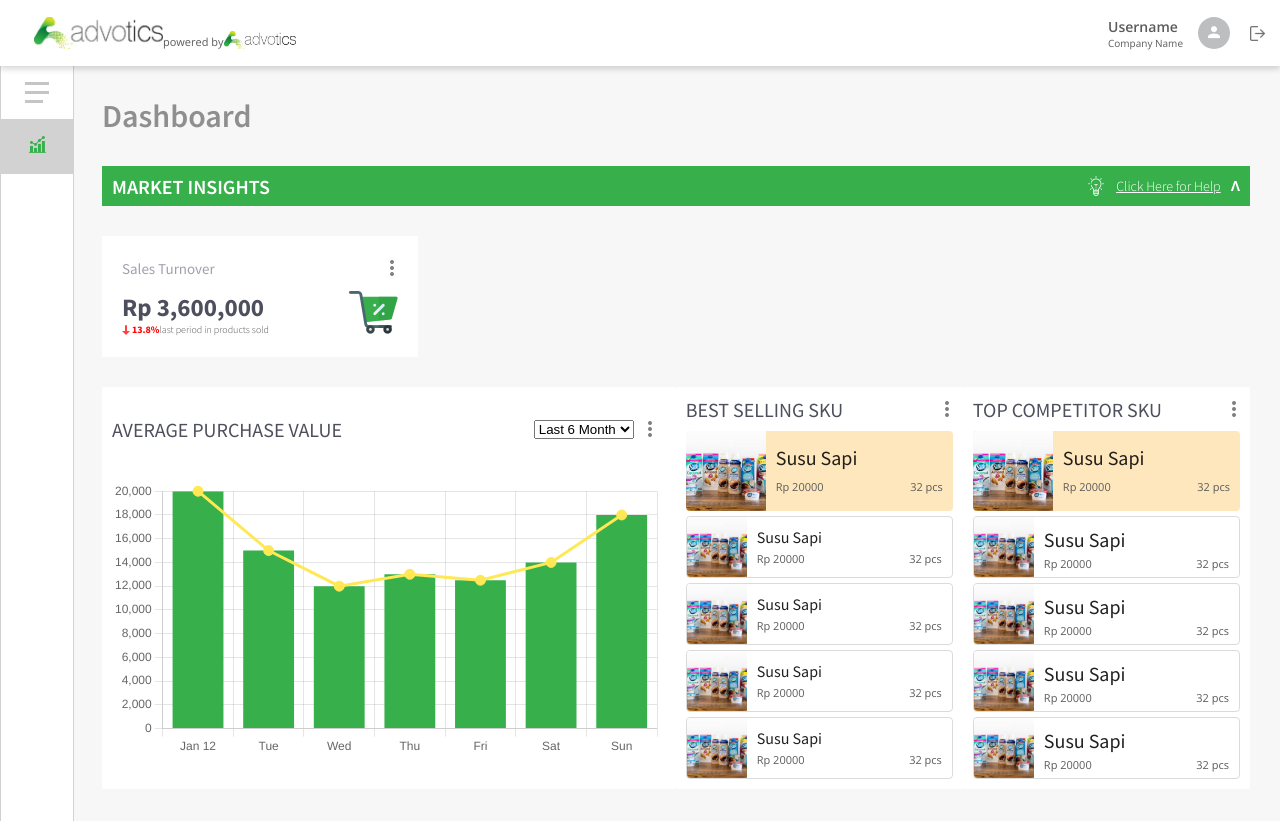
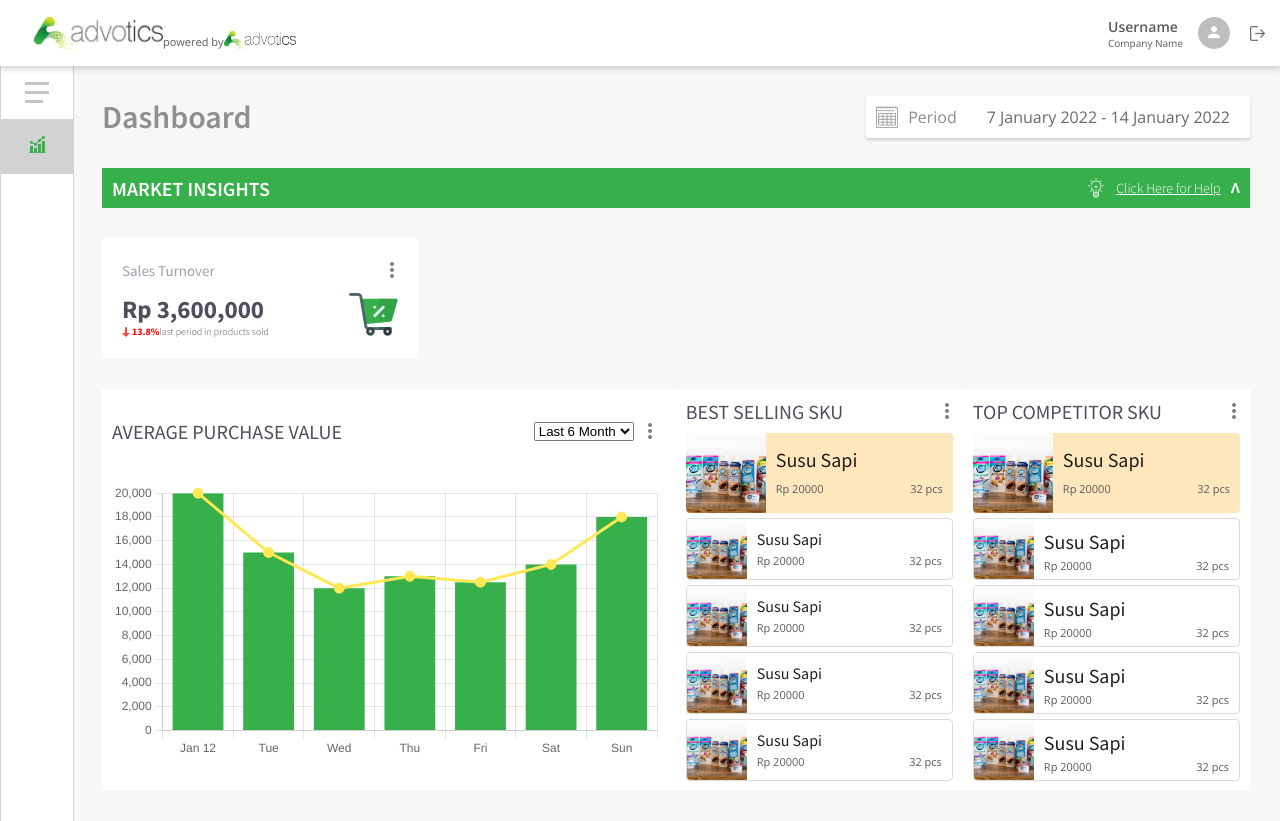
Before and after one commit to iqbalmnaufal/advotics-dashboard, a React (Create React App) app: page / in a window 1280 px wide. Built offline with nearby package versions, Linux system fonts and the light colour scheme.

Commit message:
add calender period

```diff
--- a/package.json
+++ b/package.json
@@ -7,8 +7,10 @@
     "@testing-library/react": "^12.1.2",
     "@testing-library/user-event": "^13.5.0",
     "chart.js": "^3.7.0",
+    "date-fns": "^2.28.0",
     "react": "^17.0.2",
     "react-chartjs-2": "^4.0.0",
+    "react-date-range": "^1.4.0",
     "react-dom": "^17.0.2",
     "react-scripts": "5.0.0",
     "web-vitals": "^2.1.3"
--- a/public/index.html
+++ b/public/index.html
@@ -5,10 +5,7 @@
     <link rel="icon" href="%PUBLIC_URL%/favicon.ico" />
     <meta name="viewport" content="width=device-width, initial-scale=1" />
     <meta name="theme-color" content="#000000" />
-    <meta
-      name="description"
-      content="Web site created using create-react-app"
-    />
+    <meta name="description" content="Web site created using create-react-app" />
     <link rel="apple-touch-icon" href="%PUBLIC_URL%/logo192.png" />
     <!--
       manifest.json provides metadata used when your web app is installed on a
@@ -28,6 +25,7 @@
   </head>
   <body>
     <noscript>You need to enable JavaScript to run this app.</noscript>
+    <div id="overlays"></div>
     <div id="root"></div>
     <!--
       This HTML file is a template.
--- a/src/components/Main/Main.js
+++ b/src/components/Main/Main.js
@@ -5,11 +5,15 @@ import classes from "./Main.module.css";
 import ChartContainer from "./ChartContainer";
 import BestSelling from "./BestSelling";
 import TopCompetitor from "./TopCompetitor";
+import Period from "./Period";
 
 const Main = () => {
   return (
     <main>
-      <h1 className={classes.title}>Dashboard</h1>
+      <div className={classes.header}>
+        <h1 className={classes.title}>Dashboard</h1>
+        <Period />
+      </div>
       <MarketInsight />
       <SalesTurnover />
       <div className={classes.content}>
--- a/src/components/Main/Main.module.css
+++ b/src/components/Main/Main.module.css
@@ -3,6 +3,12 @@
 main {
   margin-left: 72px;
   padding: 30px;
+}
+
+.header {
+  display: flex;
+  justify-content: space-between;
+  align-items: center;
 }
 
 .title {
--- /dev/null
+++ b/src/components/Main/Modal.js
@@ -0,0 +1,29 @@
+import { Fragment } from "react";
+import ReactDOM from "react-dom";
+
+import classes from "./Modal.module.css";
+
+const Backdrop = (props) => {
+  return <div className={classes.backdrop} onClick={props.onClose} />;
+};
+
+const ModalOverlay = (props) => {
+  return (
+    <div className={classes.modal}>
+      <div className={classes.content}>{props.children}</div>
+    </div>
+  );
+};
+
+const portalElement = document.getElementById("overlays");
+
+const Modal = (props) => {
+  return (
+    <Fragment>
+      {ReactDOM.createPortal(<Backdrop onClose={props.onClose} />, portalElement)}
+      {ReactDOM.createPortal(<ModalOverlay>{props.children}</ModalOverlay>, portalElement)}
+    </Fragment>
+  );
+};
+
+export default Modal;
--- /dev/null
+++ b/src/components/Main/Modal.module.css
@@ -0,0 +1,22 @@
+.backdrop {
+  position: fixed;
+  top: 0;
+  left: 0;
+  width: 100%;
+  height: 100vh;
+  z-index: 20;
+  background-color: rgba(0, 0, 0, 0.75);
+}
+
+.modal {
+  position: fixed;
+  top: 15vh;
+  left: 20%;
+  width: auto;
+  background-color: white;
+  padding: 1rem;
+  border-radius: 14px;
+  box-shadow: 0 2px 8px rgba(0, 0, 0, 0.25);
+  z-index: 30;
+  animation: slide-down 300ms ease-out forwards;
+}
--- /dev/null
+++ b/src/components/Main/Period.js
@@ -0,0 +1,97 @@
+import { useState, useEffect } from "react";
+import { DateRangePicker } from "react-date-range";
+import { addDays } from "date-fns";
+
+import Calender from "../../assets/calendar.png";
+
+import Modal from "./Modal";
+
+import classes from "./Period.module.css";
+import "react-date-range/dist/styles.css"; // main style file
+import "react-date-range/dist/theme/default.css"; // theme css file
+
+const Period = () => {
+  const months = [
+    "January",
+    "February",
+    "March",
+    "April",
+    "May",
+    "June",
+    "July",
+    "August",
+    "September",
+    "October",
+    "November",
+    "December",
+  ];
+  let getDate = new Date();
+  let today = getDate.getDate() + " " + months[getDate.getMonth()] + " " + getDate.getFullYear();
+  const [firstDate, setFirstDate] = useState(today);
+  const [secondDate, setSecondDate] = useState(today);
+
+  const [state, setState] = useState([
+    {
+      startDate: new Date(),
+      endDate: addDays(new Date(), 7),
+      key: "selection",
+    },
+  ]);
+
+  useEffect(() => {
+    setFirstDate(
+      state[0].startDate.getDate() +
+        " " +
+        months[state[0].startDate.getMonth()] +
+        " " +
+        state[0].startDate.getFullYear()
+    );
+    setSecondDate(
+      state[0].endDate.getDate() +
+        " " +
+        months[state[0].endDate.getMonth()] +
+        " " +
+        state[0].endDate.getFullYear()
+    );
+  }, [state, firstDate, secondDate]);
+
+  const [isShow, setIsShow] = useState(false);
+
+  const chooseDate = () => {
+    setIsShow(true);
+  };
+
+  const closeDate = () => {
+    console.log("TES");
+    setIsShow(false);
+  };
+
+  return (
+    <div className={classes.container} onClick={chooseDate}>
+      <div className={classes.title}>
+        <img src={Calender} alt="calender" />
+        <h2>Period</h2>
+      </div>
+      <p className={classes.dateDetail}>
+        {firstDate} - {secondDate}
+      </p>
+
+      {isShow && (
+        <Modal onClose={closeDate}>
+          <DateRangePicker
+            onChange={(item) => setState([item.selection])}
+            showSelectionPreview={true}
+            moveRangeOnFirstSelection={false}
+            months={2}
+            ranges={state}
+            direction="horizontal"
+            className={classes.datePicker}
+          />
+          ;
+        </Modal>
+      )}
+    </div>
+  );
+};
+
+export default Period;
--- /dev/null
+++ b/src/components/Main/Period.module.css
@@ -0,0 +1,67 @@
+.container {
+  background: #ffffff 0% 0% no-repeat padding-box;
+  box-shadow: 0px 2px 3px #00000029;
+  border-radius: 2px;
+  display: flex;
+  justify-content: space-between;
+  align-items: center;
+}
+
+.container:hover {
+  cursor: pointer;
+}
+
+.title {
+  display: flex;
+  align-items: center;
+  padding: 10px;
+}
+
+.title img {
+  height: 22px;
+  width: 22px;
+}
+
+.title h2 {
+  font: normal normal normal 16px/22px "Open Sans", sans-serif;
+  color: #8b8b8b;
+  margin-left: 10px;
+}
+
+.dateDetail {
+  font: normal normal normal 16px/22px "Open Sans";
+  color: #6a6a6a;
+  margin: 0 20px;
+}
+
+.boxCalender {
+  position: fixed;
+  z-index: 1;
+  top: 0;
+  left: 0;
+  right: 0;
+  bottom: 0;
+  background: rgba(0, 0, 0, 0.5);
+  display: flex;
+  justify-content: center;
+  align-items: center;
+}
+
+.hideBoxCalender {
+  display: none;
+}
+
+.close {
+  cursor: pointer;
+  position: absolute;
+  top: 0;
+  right: 0;
+}
+
+.datePicker {
+  width: 100%;
+  height: 100%;
+  display: flex;
+  justify-content: center;
+  align-items: center;
+}
```
Also changed, not shown: src/assets/calendar.png (added), src/components/Main/PurchaseValue.module.css (added), 1 other file (tests, documents, lock files or other folders).
